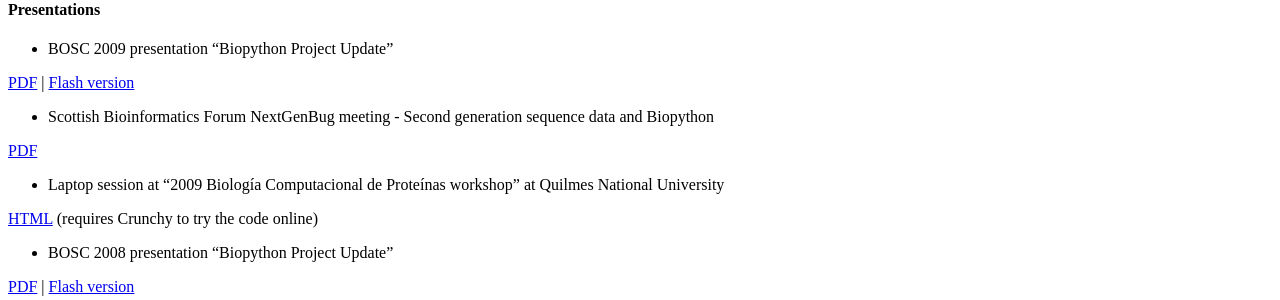
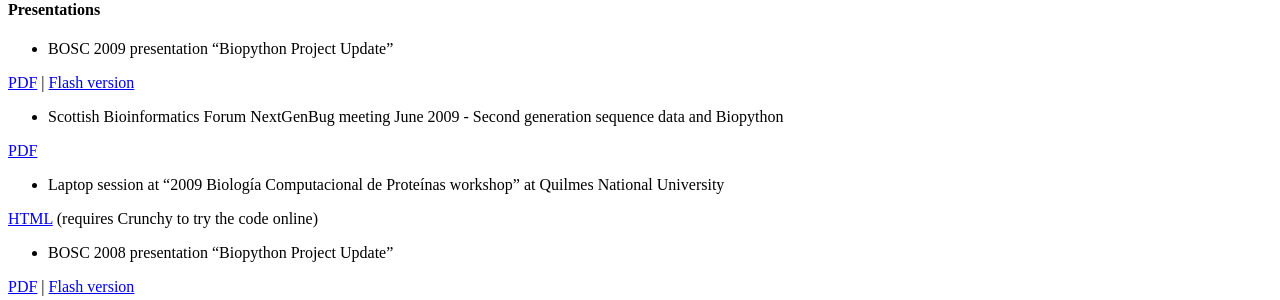
Before and after one commit to biopython/biopython.github.io, a Jekyll site: the page built from wiki/Documentation.md, in a window 1280 px wide. Shown: the part 1575-1875 px from the top of the page. Built offline with Jekyll 4.4.1, drawn with Linux system fonts in a browser that asks for light colours.

Commit message:
/* Presentations */ Added a date

```diff
--- a/wiki/Documentation.md
+++ b/wiki/Documentation.md
@@ -154,8 +154,8 @@ Biopython. </biblio>
 | [Flash
 version](http://www.slideshare.net/bosc/cock-biopython-bosc2009)
 
--   Scottish Bioinformatics Forum NextGenBug meeting - Second generation
-    sequence data and Biopython
+-   Scottish Bioinformatics Forum NextGenBug meeting June 2009 - Second
+    generation sequence data and Biopython
 
 
 [PDF](http://biopython.org/DIST/docs/presentations/Biopython_NextGenBUG_June2009.pdf)
```
Also changed, not shown: 1 other file.
